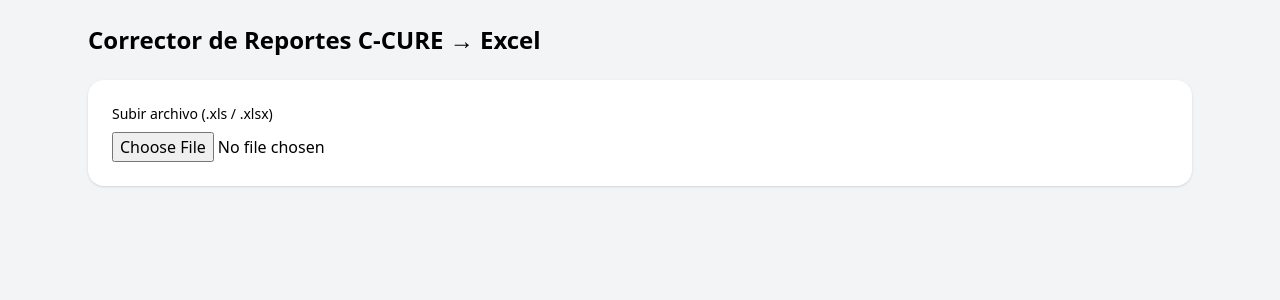
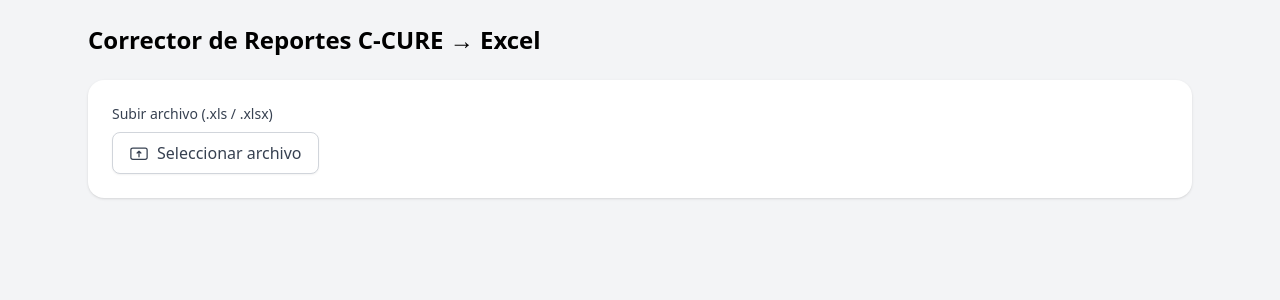
Before and after one commit to Apolosmllb/ccure-report-corrector, a React (Vite) app: page / in a window 1280 px wide. Shown: the top 300 px of the page. Built offline with nearby package versions, Linux system fonts and the light colour scheme.

Commit message:
refactor: mejorar diseño y agregar boton reset

```diff
--- a/src/App.jsx
+++ b/src/App.jsx
@@ -140,26 +140,67 @@
         {/* 🔹 Panel principal */}
         <div className="bg-white rounded-2xl shadow p-6 space-y-6">
           <div className="flex flex-col sm:flex-row gap-3 sm:items-center sm:justify-between">
-            <div>
-              <label className="block text-sm font-medium">
+            <div className="flex flex-col gap-2">
+              <label className="text-sm font-medium text-gray-700">
                 Subir archivo (.xls / .xlsx)
               </label>
+
+              {/* Input oculto */}
               <input
                 ref={inputRef}
                 type="file"
                 accept=".xls,.xlsx"
                 onChange={onFile}
-                className="mt-2 block"
+                className="hidden"
               />
+
+              {/* Botón visual */}
+              <button
+                onClick={() => inputRef.current?.click()}
+                className="flex items-center justify-center gap-2 px-4 py-2 w-fit rounded-lg border border-gray-300 bg-white text-gray-700 hover:bg-gray-50 hover:border-gray-400 transition-all shadow-sm"
+              >
+                <svg
+                  xmlns="http://www.w3.org/2000/svg"
+                  fill="none"
+                  viewBox="0 0 24 24"
+                  strokeWidth={1.5}
+                  stroke="currentColor"
+                  className="w-5 h-5"
+                >
+                  <path
+                    strokeLinecap="round"
+                    strokeLinejoin="round"
+                    d="M12 16.5V9.75m0 0L9.75 12m2.25-2.25L14.25 12M4.5 19.5h15a2.25 2.25 0 002.25-2.25v-9A2.25 2.25 0 0019.5 6h-15A2.25 2.25 0 002.25 8.25v9A2.25 2.25 0 004.5 19.5z"
+                  />
+                </svg>
+                Seleccionar archivo
+              </button>
+
+              {/* Mostrar nombre del archivo si existe */}
+              {fileName && (
+                <p className="text-sm text-gray-500 mt-1 italic">
+                  Archivo seleccionado:{" "}
+                  <span className="font-medium">{fileName}</span>
+                </p>
+              )}
             </div>
 
             {previewRows.length > 0 && (
-              <button
-                className="px-4 py-2 rounded-xl bg-black text-white hover:opacity-90"
-                onClick={downloadFixed}
-              >
-                Descargar Excel corregido
-              </button>
+              <div className="flex gap-3">
+                <button
+                  className="px-4 py-2 rounded-xl bg-black text-white hover:opacity-90 transition-all"
+                  onClick={downloadFixed}
+                >
+                  Descargar Excel corregido
+                </button>
+
+                <button
+                  onClick={reset}
+                  className="px-4 py-2 rounded-xl border border-gray-300 text-gray-700 bg-white hover:bg-gray-50 transition-all shadow-sm"
+                >
+                  Resetear
+                </button>
+              </div>
             )}
           </div>
 
```
